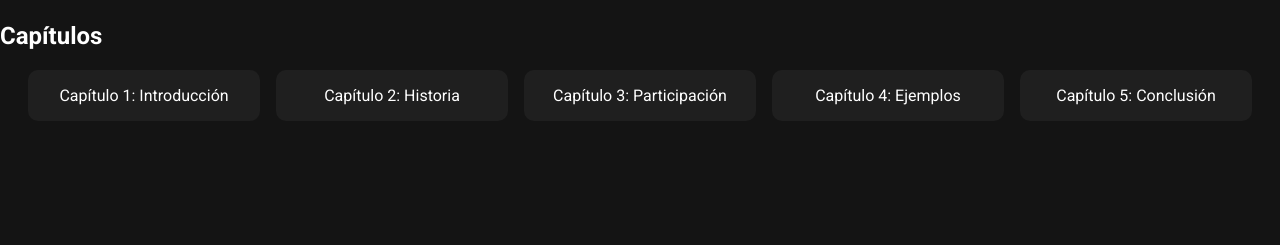
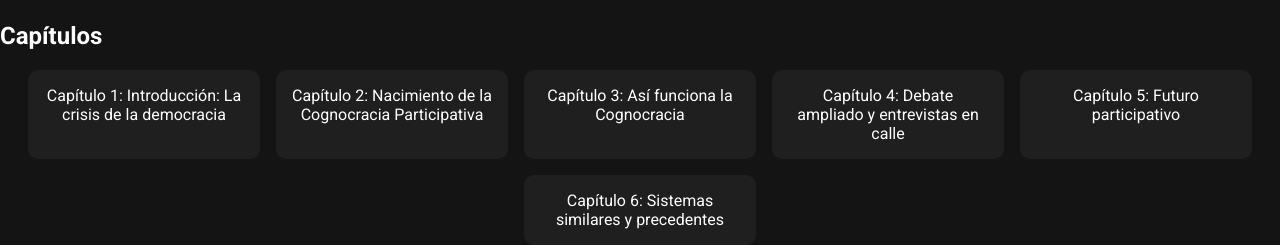
Before and after one commit to ypquevedobiomedica-spec/cognocracia-participativa, a plain HTML site: page index.html in a window 1280 px wide. Shown: the part 1100-1345 px from the top of the page. Before the commit the page ends 1221 px from the top, so only its background shows below. Drawn offline with Linux system fonts and the light colour scheme.

Commit message:
Update index.html

```diff
--- a/index.html
+++ b/index.html
@@ -128,16 +128,17 @@
 
     <!-- Video -->
     <section class="video-container">
-        <iframe id="player" src="https://www.youtube.com/embed/VIDEO_ID1" allowfullscreen></iframe>
+        <iframe id="player" src='https://www.youtube.com/embed/LJQS9_yq024' allowfullscreen></iframe>
     </section>
 
 	<h2>Capítulos</h2>
 	<div class="chapter-list">
-            <div class="chapter-item" onclick="loadVideo('VIDEO_ID1')">Capítulo 1: Introducción</div>
-            <div class="chapter-item" onclick="loadVideo('VIDEO_ID2')">Capítulo 2: Historia</div>
-            <div class="chapter-item" onclick="loadVideo('VIDEO_ID3')">Capítulo 3: Participación</div>
-            <div class="chapter-item" onclick="loadVideo('VIDEO_ID4')">Capítulo 4: Ejemplos</div>
-            <div class="chapter-item" onclick="loadVideo('VIDEO_ID5')">Capítulo 5: Conclusión</div>
+            <div class="chapter-item" onclick="loadVideo('5I5EEL4OIzk')">Capítulo 1: Introducción: La crisis de la democracia</div>
+            <div class="chapter-item" onclick="loadVideo('VIDEO_ID2')">Capítulo 2: Nacimiento de la Cognocracia Participativa</div>
+            <div class="chapter-item" onclick="loadVideo('VIDEO_ID3')">Capítulo 3: Así funciona la Cognocracia</div>
+            <div class="chapter-item" onclick="loadVideo('VIDEO_ID4')">Capítulo 4: Debate ampliado y entrevistas en calle</div>
+            <div class="chapter-item" onclick="loadVideo('VIDEO_ID5')">Capítulo 5: Futuro participativo</div>
+	    <div class="chapter-item" onclick="loadVideo('VIDEO_ID5')">Capítulo 6: Sistemas similares y precedentes</div>
         </div>
 
     <script>
```
